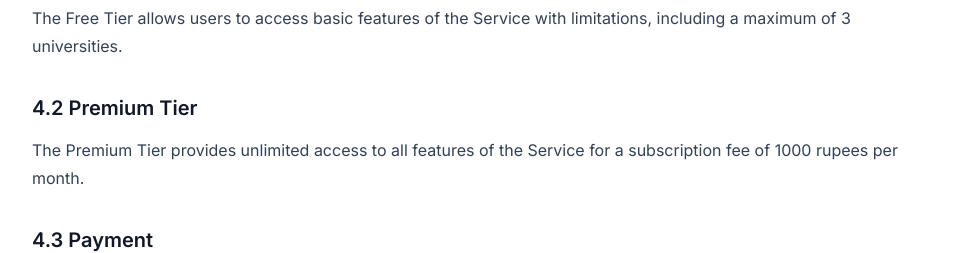
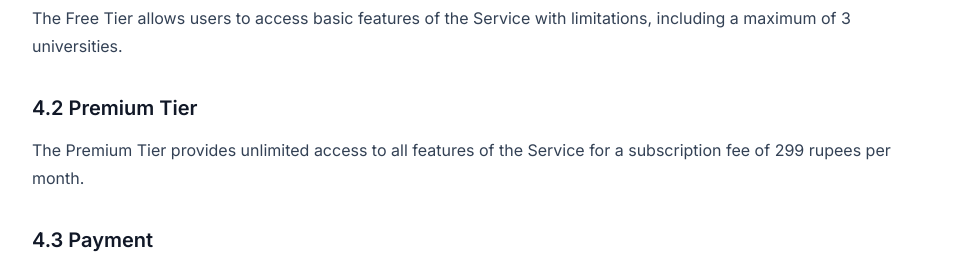
Before and after one commit to aman23ks/University-Tracker-Frontend, a Next.js app: page /terms in a window 1280 px wide. Shown: the part 1420-1673 px from the top of the page, without its empty margins (160-1116 px from the left). Built offline with nearby package versions, Linux system fonts and the light colour scheme; no server answers.

Commit message:
changed pricing to 299

```diff
--- a/app/dashboard/user/page.tsx
+++ b/app/dashboard/user/page.tsx
@@ -680,7 +680,7 @@ export default function UserDashboard() {
             className="mt-3"
             onClick={() => setShowPaymentDialog(true)}
           >
-            Upgrade for ₹1000/month
+            Upgrade for ₹299/month
           </Button>
         </Alert>
       )}
--- a/app/terms/page.tsx
+++ b/app/terms/page.tsx
@@ -59,7 +59,7 @@ export default function TermsPage() {
           <p>The Free Tier allows users to access basic features of the Service with limitations, including a maximum of 3 universities.</p>
 
           <h3>4.2 Premium Tier</h3>
-          <p>The Premium Tier provides unlimited access to all features of the Service for a subscription fee of 1000 rupees per month.</p>
+          <p>The Premium Tier provides unlimited access to all features of the Service for a subscription fee of 299 rupees per month.</p>
 
           <h3>4.3 Payment</h3>
           <p>All payments are processed securely through our third-party payment processors. By subscribing to the Premium Tier, you agree to pay the monthly fee. Each payment provides access to Premium features for one month. You will need to manually make a new payment each month to continue accessing Premium features.</p>
--- a/components/ui/SubscriptionDialog.tsx
+++ b/components/ui/SubscriptionDialog.tsx
@@ -170,7 +170,7 @@ export function SubscriptionDialog({ open, onOpenChange }: SubscriptionDialogPro
           )}
 
           <div className="text-center space-y-2">
-            <p className="text-2xl font-bold">₹1000/month</p>
+            <p className="text-2xl font-bold">₹299/month</p>
             <p className="text-sm text-muted-foreground">
               Cancel anytime. No questions asked.
             </p>
```
